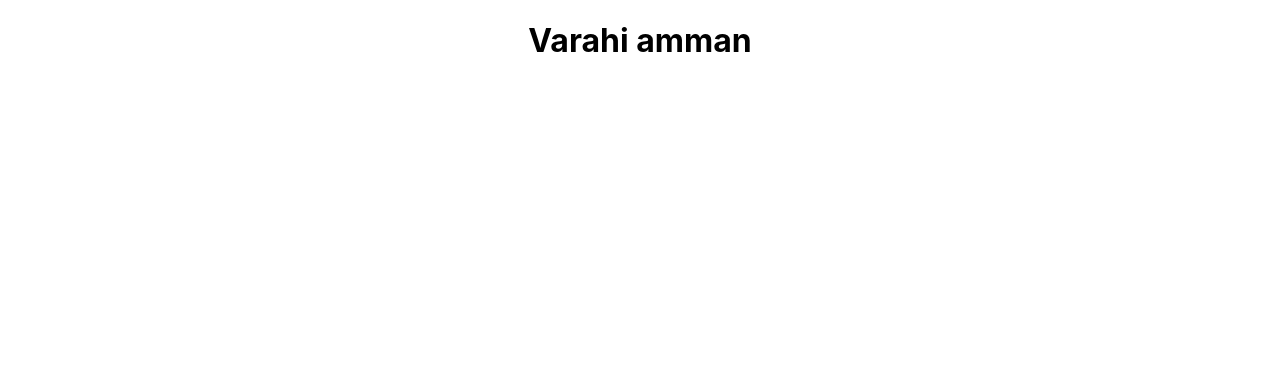
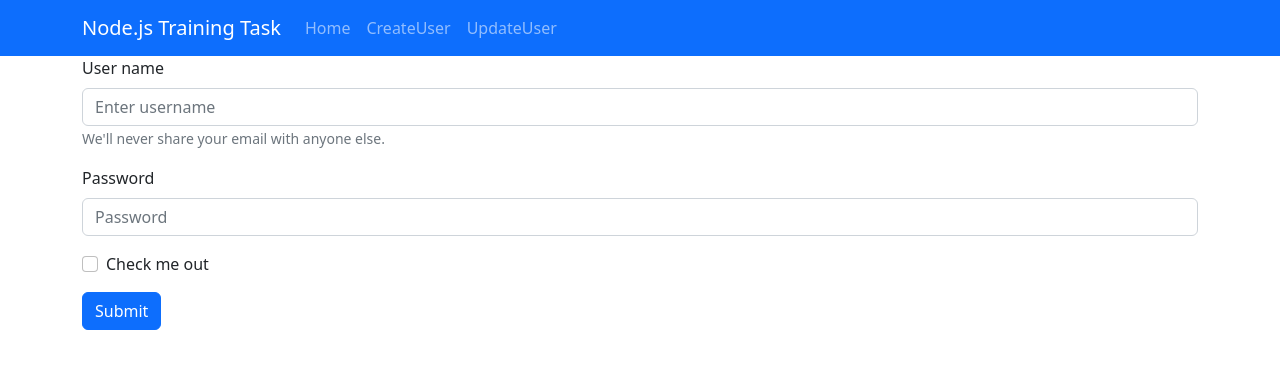
Before and after one commit to DHIYAN51/Node.js-Training-Frontend-Task, a React (Create React App) app: page /createform in a window 1280 px wide. Shown: the top 368 px of the page. Built offline with nearby package versions, Linux system fonts and the light colour scheme.

Commit message:
varahi connected

```diff
--- a/src/App.js
+++ b/src/App.js
@@ -1,10 +1,19 @@
-import './App.css';
-
+import "./App.css";
+import { BrowserRouter, Route, Routes } from "react-router-dom";
+import Home from "./Pages/Home";
+import UpdateUser from "./Pages/UpdateUser";
+import CreateUser from "./Pages/CreateUser";
+import Navigation from "./Components/Navbar";
 function App() {
   return (
-    <div className="App">
-       <h1>Varahi amman</h1>
-    </div>
+    <BrowserRouter>
+    <Navigation/>
+      <Routes>
+        <Route path="/" element={<Home/>}/>
+        <Route path="/updateform" element={<UpdateUser/>}/>
+        <Route path="/createform" element={<CreateUser/>}/>
+      </Routes>
+    </BrowserRouter>
   );
 }
 
--- /dev/null
+++ b/src/Components/Navbar.js
@@ -0,0 +1,21 @@
+import React from 'react'
+import Container from 'react-bootstrap/Container';
+import Nav from 'react-bootstrap/Nav';
+import Navbar from 'react-bootstrap/Navbar';
+
+const Navigation = () => {
+  return (
+    <Navbar bg="primary" variant="dark">
+    <Container>
+      <Navbar.Brand href="/">Node.js Training Task</Navbar.Brand>
+      <Nav className="me-auto">
+        <Nav.Link href="/">Home</Nav.Link>
+        <Nav.Link href="/createform">CreateUser</Nav.Link>
+        <Nav.Link href="/updateform">UpdateUser</Nav.Link>
+      </Nav>
+    </Container>
+  </Navbar>
+  )
+}
+
+export default Navigation ;
--- /dev/null
+++ b/src/Pages/CreateUser.js
@@ -0,0 +1,43 @@
+import React,{useState}from "react";
+import { Container } from "react-bootstrap";
+import Button from "react-bootstrap/Button";
+import Form from "react-bootstrap/Form";
+import Axios from "axios";
+const CreateUser = () => {
+  const vercel = "https://back-end-task-leli.vercel.app";
+  const [username, setUsername] = useState("");
+  const [password, setPassword] = useState("");
+  const submitHandler=(e)=>{
+    e.preventDefault();
+    // console.log(username + " "+ password);
+    Axios.post(`${vercel}/users/add`,{username:username, password:password}).then(()=>alert("User Created")).catch(e=>console.log(e))
+    setUsername("");
+    setPassword("");
+  }
+  return (
+    <Container>
+      <Form onSubmit={submitHandler}>
+        <Form.Group className="mb-3" controlId="formBasicEmail">
+          <Form.Label>User name</Form.Label>
+          <Form.Control type="text" placeholder="Enter username"  onChange={(e)=>setUsername(e.target.value)} value={username}/>
+          <Form.Text className="text-muted">
+            We'll never share your email with anyone else.
+          </Form.Text>
+        </Form.Group>
+
+        <Form.Group className="mb-3" controlId="formBasicPassword">
+          <Form.Label>Password</Form.Label>
+          <Form.Control type="password" placeholder="Password"  onChange={(e)=>setPassword(e.target.value)} value={password}/>
+        </Form.Group>
+        <Form.Group className="mb-3" controlId="formBasicCheckbox">
+          <Form.Check type="checkbox" label="Check me out" />
+        </Form.Group>
+        <Button variant="primary" type="submit">
+          Submit
+        </Button>
+      </Form>
+    </Container>
+  );
+};
+
+export default CreateUser;
--- /dev/null
+++ b/src/Pages/Home.js
@@ -0,0 +1,9 @@
+import React from 'react'
+
+const Home = () => {
+  return (
+    <div>Home</div>
+  )
+}
+
+export default Home
--- /dev/null
+++ b/src/Pages/UpdateUser.js
@@ -0,0 +1,9 @@
+import React from 'react'
+
+const UpdateUser = () => {
+  return (
+    <div>UpdateUser</div>
+  )
+}
+
+export default UpdateUser
--- a/src/index.js
+++ b/src/index.js
@@ -2,7 +2,7 @@ import React from 'react';
 import ReactDOM from 'react-dom/client';
 import './index.css';
 import App from './App';
-
+import 'bootstrap/dist/css/bootstrap.min.css';
 
 const root = ReactDOM.createRoot(document.getElementById('root'));
 root.render(
```
